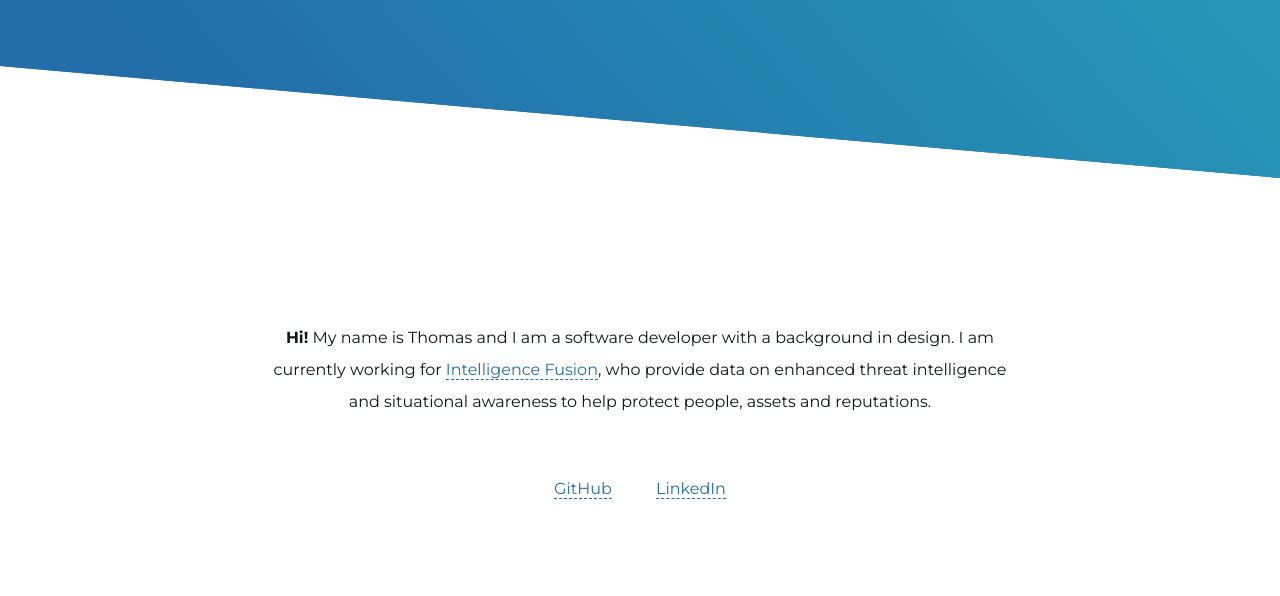
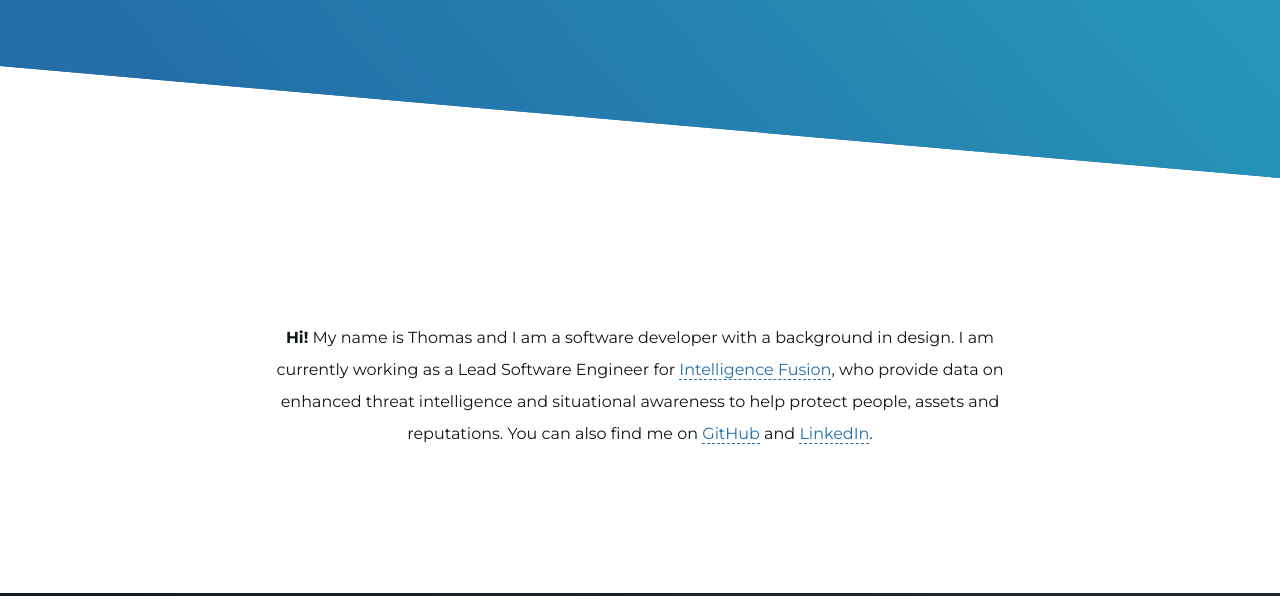
Before and after one commit to thomashockaday/thomashockaday.github.io, a plain HTML site: page index.html in a window 1280 px wide. Shown: the part 356-952 px from the top of the page. Drawn offline with Linux system fonts and the light colour scheme.

Commit message:
Move about section into one paragraph

```diff
--- a/css/style.css
+++ b/css/style.css
@@ -215,14 +215,6 @@ footer {
   font-size: 1.4rem;
 }
 
-.contact-links {
-  margin-top: 40px;
-}
-
-.contact-links a {
-  margin: 0 20px;
-}
-
 /* 6. Media Queries */
 @media only screen and (max-width: 768px) {
   h1 {
@@ -247,10 +239,6 @@ footer {
   .skew {
     padding-bottom: 20%;
   }
-
-  .contact-links a {
-    margin: 0 20px 0 0;
-  }
 }
 
 @media only screen and (max-width: 480px) {
--- a/index.html
+++ b/index.html
@@ -26,20 +26,21 @@
       <section class="container highlight">
         <p>
           <strong>Hi!</strong> My name is Thomas and I am a software developer
-          with a background in design. I am currently working for
+          with a background in design. I am currently working as a Lead Software
+          Engineer for
           <a href="https://intelligencefusion.co.uk" target="_blank"
             >Intelligence Fusion</a
           >, who provide data on enhanced threat intelligence and situational
-          awareness to help protect people, assets and reputations.
-        </p>
-        <div class="contact-links">
+          awareness to help protect people, assets and reputations. You can also
+          find me on
           <a href="https://github.com/thomashockaday" target="_blank">GitHub</a>
+          and
           <a
             href="https://www.linkedin.com/in/thomas-hockaday-862953b3/"
             target="_blank"
             >LinkedIn</a
-          >
-        </div>
+          >.
+        </p>
       </section>
       <section class="container gradient gradient-grey">
         <h2>My Work</h2>
@@ -54,7 +55,7 @@
               </h3>
               <p>
                 Written with modern front-end technologies for easy access,
-                sharing and editing
+                sharing and editing.
               </p>
             </div>
           </div>
```
